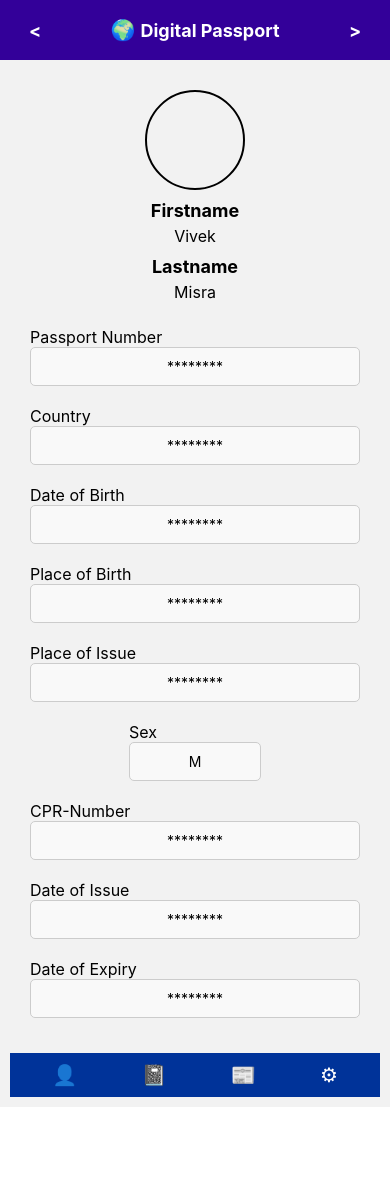
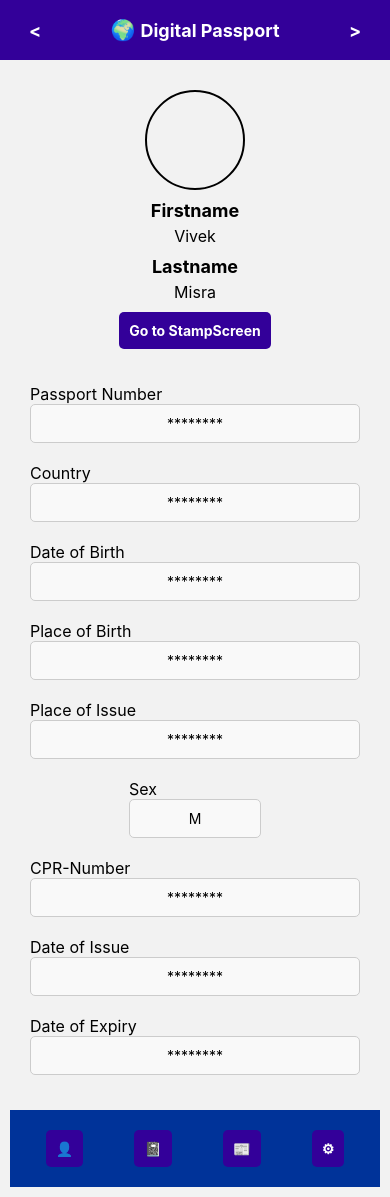
Before and after one commit to vimis22/Rejsepas, a React Native app in the folder Rejsepas/: screen /ProfileScreen in a window 390 px wide. Before the commit the page ends 1107 px from the top, so only its background shows below. Built offline with nearby package versions, Linux system fonts and the light colour scheme.

Commit message:
Connection from TermsScreen to StampScreen via. ProfileScreen has been established. And StampScreen has been refurbished.

```diff
--- a/Rejsepas/App.tsx
+++ b/Rejsepas/App.tsx
@@ -6,6 +6,7 @@ import { createStackNavigator } from '@react-navigation/stack';
 import LoginScreen from './component/LoginScreen';
 import TermsScreen from './component/TermsScreen';
 import ProfileScreen from "./component/ProfileScreen";
+import StampScreen from "./component/StampScreen";
 
 const Stack = createStackNavigator();
 const Tab = createBottomTabNavigator();
@@ -17,6 +18,7 @@ export default function App() {
                 <Stack.Screen name="LoginScreen" component={LoginScreen} />
                 <Stack.Screen name="TermsScreen" component={TermsScreen} />
                 <Stack.Screen name="ProfileScreen" component={ProfileScreen}/>
+                <Stack.Screen name="StampScreen" component={StampScreen}/>
             </Stack.Navigator>
         </NavigationContainer>
     );
--- a/Rejsepas/component/ProfileScreen.tsx
+++ b/Rejsepas/component/ProfileScreen.tsx
@@ -1,8 +1,9 @@
 import React from 'react';
 import { TextInput, Text, View, StyleSheet, TouchableOpacity } from "react-native";
 import ScreenWrapper from "../wrapperfolder/ScreenWrapper";
+import StampScreen from "./StampScreen";
 
-const ProfilePage = ({ navigation }: any) => {
+const ProfileScreen = ({ navigation }: any) => {
     const fields = [
         { label: "Passport Number", placeholder: "********" },
         { label: "Country", placeholder: "********" },
@@ -24,6 +25,9 @@ const ProfilePage = ({ navigation }: any) => {
                     <Text style={styles.label}>Vivek</Text>
                     <Text style={styles.labelBold}>Lastname</Text>
                     <Text style={styles.label}>Misra</Text>
+                    <TouchableOpacity style={styles.button} onPress={() => navigation.navigate(StampScreen)}>
+                        <Text style={styles.buttonText}>Go to StampScreen</Text>
+                    </TouchableOpacity>
                 </View>
 
                 <View style={styles.inputContainer}>
@@ -31,7 +35,7 @@ const ProfilePage = ({ navigation }: any) => {
                         <View key={index} style={[styles.inputGroup, field.short ? styles.shortInputGroup : {},]}>
                             <Text style={styles.label}>{field.label}</Text>
                             <TextInput style={[styles.input, field.short ? styles.shortInput : {},]} placeholder={field.placeholder}
-                                secureTextEntry={field.label === "CPR-Number"}
+                                       secureTextEntry={field.label === "CPR-Number"}
                             />
                         </View>
                     ))}
@@ -40,8 +44,8 @@ const ProfilePage = ({ navigation }: any) => {
 
             <View style={styles.navbar}>
                 {["\u{1F464}", "\u{1F4D3}", "\u{1F4F0}", "\u{2699}"].map((icon, index) => (
-                    <TouchableOpacity key={index} style={styles.navButton}>
-                        <Text style={styles.navText}>{icon}</Text>
+                    <TouchableOpacity key={index} style={styles.button}>
+                        <Text style={styles.buttonText}>{icon}</Text>
                     </TouchableOpacity>
                 ))}
             </View>
@@ -109,19 +113,22 @@ const styles = StyleSheet.create({
         width: '100%',
         textAlign: 'center',
     },
+    button: {
+        backgroundColor: '#330099',
+        padding: 10,
+        borderRadius: 5,
+        marginVertical: 10,
+    },
+    buttonText: {
+        color: 'white',
+        fontWeight: 'bold',
+    },
     navbar: {
         flexDirection: 'row',
         justifyContent: 'space-around',
         backgroundColor: '#003399',
         padding: 10,
     },
-    navButton: {
-        alignItems: 'center',
-    },
-    navText: {
-        fontSize: 20,
-        color: 'white',
-    },
 });
 
-export default ProfilePage;
+export default ProfileScreen;
--- a/Rejsepas/component/StampScreen.tsx
+++ b/Rejsepas/component/StampScreen.tsx
@@ -1,31 +1,31 @@
 import React from 'react';
-import {FlatList, StyleSheet, Text, TouchableOpacity, View} from "react-native";
+import { StyleSheet, Text, TouchableOpacity, View } from "react-native";
+import ScreenWrapper from "../wrapperfolder/ScreenWrapper";
+import LoginScreen from "./LoginScreen";
 
 const stamps = [
-    {id: 1, status: "✔", place: "Delhi, India", issue: new Date().toLocaleDateString(), expiry: new Date().toLocaleDateString()},
-    {id: 2, status: "✗", place: "Delhi, India", issue: new Date().toLocaleDateString(), expiry: new Date().toLocaleDateString()},
-    {id: 3, status: "✔", place: "Delhi, India", issue: new Date().toLocaleDateString(), expiry: new Date().toLocaleDateString()},
+    { id: 1, status: "✔", place: "Delhi, India", issue: "12/12/2023", expiry: "12/12/2025" },
+    { id: 2, status: "✗", place: "Delhi, India", issue: "01/01/2022", expiry: "01/01/2023" },
+    { id: 3, status: "✔", place: "Mumbai, India", issue: "15/08/2020", expiry: "15/08/2024" },
 ];
 
-const renderItem = ({item}) => {
-    return(
-        <View style={styles.pageContainer}>
-            <Text style={styles.text}>ID: {item.id}</Text>
-            <Text style={styles.text}>Status: {item.status}</Text>
-            <Text style={styles.text}>Place: {item.place}</Text>
-            <Text style={styles.text}>Issue Date: {item.issue}</Text>
-            <Text style={styles.text}>Expiry Date: {item.expiry}</Text>
-        </View>
-    )
-};
 const StampScreen = () => {
-    return(
-        <View style={styles.pageContainer}>
-            <FlatList data={stamps} renderItem={renderItem} keyExtractor={(item) => item.id.toString()}/>
-            <TouchableOpacity style={styles.buttonContainer}>
-                <Text style={styles.buttonText}>NEXT PAGE</Text>
-            </TouchableOpacity>
-        </View>
+    return (
+        <ScreenWrapper>
+            <View style={styles.pageContainer}>
+                {stamps.map((stamp) => (
+                    <View key={stamp.id} style={styles.stampContainer}>
+                        <Text style={styles.text}>Status: {stamp.status}</Text>
+                        <Text style={styles.text}>Place: {stamp.place}</Text>
+                        <Text style={styles.text}>Issue Date: {stamp.issue}</Text>
+                        <Text style={styles.text}>Expiry Date: {stamp.expiry}</Text>
+                    </View>
+                ))}
+                <TouchableOpacity style={styles.buttonContainer} onPress={LoginScreen}>
+                    <Text style={styles.buttonText}>NEXT PAGE</Text>
+                </TouchableOpacity>
+            </View>
+        </ScreenWrapper>
     );
 };
 
@@ -36,11 +36,13 @@ const styles = StyleSheet.create({
         justifyContent: 'center',
         padding: 20,
     },
-    itemContainer: {
-        backgroundColor: 'white',
+    stampContainer: {
+        backgroundColor: '#f9f9f9',
         padding: 10,
         marginVertical: 8,
         borderRadius: 8,
+        borderWidth: 1,
+        borderColor: '#ccc',
     },
     text: {
         fontSize: 14,
@@ -50,7 +52,7 @@ const styles = StyleSheet.create({
     buttonContainer: {
         backgroundColor: '#330099',
         padding: 10,
-        borderRadius: '10',
+        borderRadius: 5,
         alignItems: 'center',
         marginTop: 20,
     },
@@ -60,4 +62,5 @@ const styles = StyleSheet.create({
         fontWeight: 'bold',
     },
 });
+
 export default StampScreen;
--- a/Rejsepas/component/TermsScreen.tsx
+++ b/Rejsepas/component/TermsScreen.tsx
@@ -8,7 +8,7 @@ const TermsScreen = ({navigation}: any) => {
             <View style={styles.pageContainer}>
                 <Text style={styles.title}>Terms</Text>
                 <Text style={styles.content}>Lorem ipsum dolor sit amet, consectetur adipiscing elit.</Text>
-                <TouchableOpacity onPress={() => navigation.navigate('ProfileScreen')} style={styles.acceptButton}>
+                <TouchableOpacity onPress={() => navigation.navigate(ProfileScreen)} style={styles.acceptButton}>
                     <Text style={styles.buttonText}>I ACCEPT</Text>
                 </TouchableOpacity>
             </View>
```
